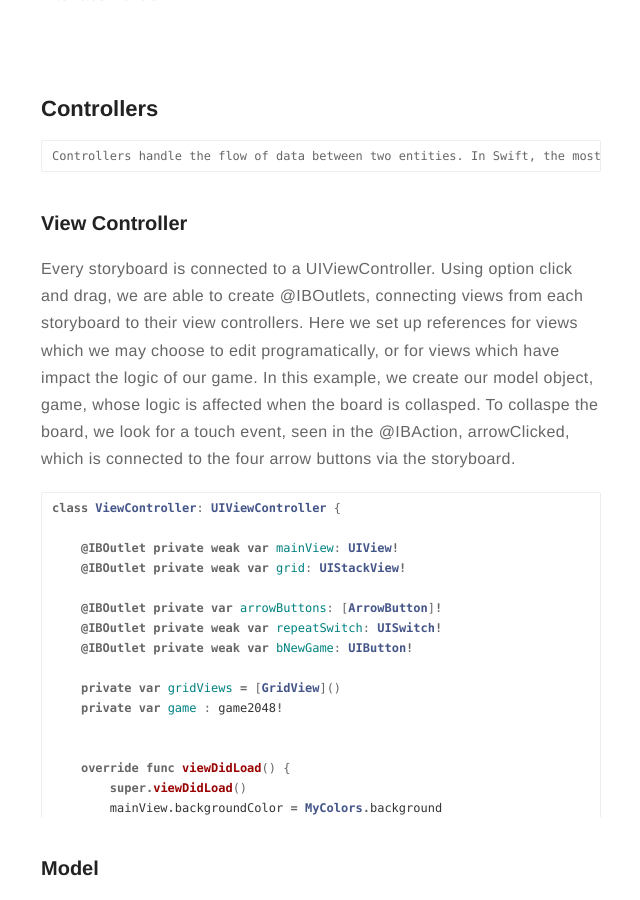
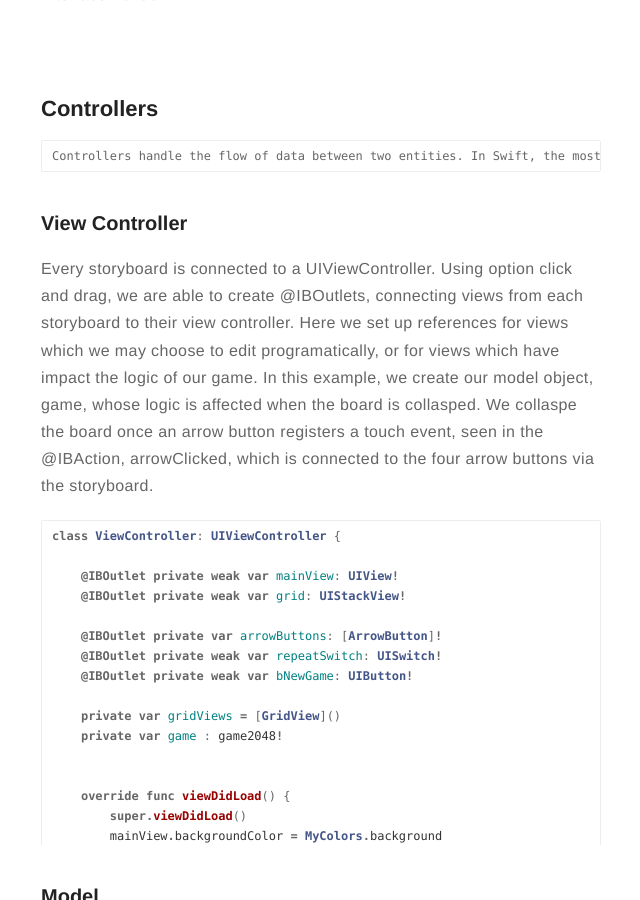
Before and after one commit to eriktanner/SwiftAppBlog, a Jekyll site: the page built from _posts/2019-02-22-2048.markdown, in a window 1280 px wide and 900 px high, scrolled down 6889 px. Shown: the whole window, without its empty margins (319-959 px from the left). Built offline with Jekyll 4.4.1, drawn with Linux system fonts in a browser that asks for light colours; comment, search, counter and statistics services are not loaded.

Commit message:
ArrowButton

```diff
--- a/_posts/2019-02-22-2048.markdown
+++ b/_posts/2019-02-22-2048.markdown
@@ -265,7 +265,7 @@ extension UIView {
 
 ### View Controller
 
-Every storyboard is connected to a UIViewController. Using option click and drag, we are able to create @IBOutlets, connecting views from each storyboard to their view controllers. Here we set up references for views which we may choose to edit programatically, or for views which have impact the logic of our game. In this example, we create our model object, game, whose logic is affected when the board is collasped. To collaspe the board, we look for a touch event, seen in the @IBAction, arrowClicked, which is connected to the four arrow buttons via the storyboard.
+Every storyboard is connected to a UIViewController. Using option click and drag, we are able to create @IBOutlets, connecting views from each storyboard to their view controller. Here we set up references for views which we may choose to edit programatically, or for views which have impact the logic of our game. In this example, we create our model object, game, whose logic is affected when the board is collasped. We collaspe the board once an arrow button registers a touch event, seen in the @IBAction, arrowClicked, which is connected to the four arrow buttons via the storyboard.
 
 <div style="max-height: 325px !important; overflow-y: auto !important;">
 {% highlight swift %}
```
